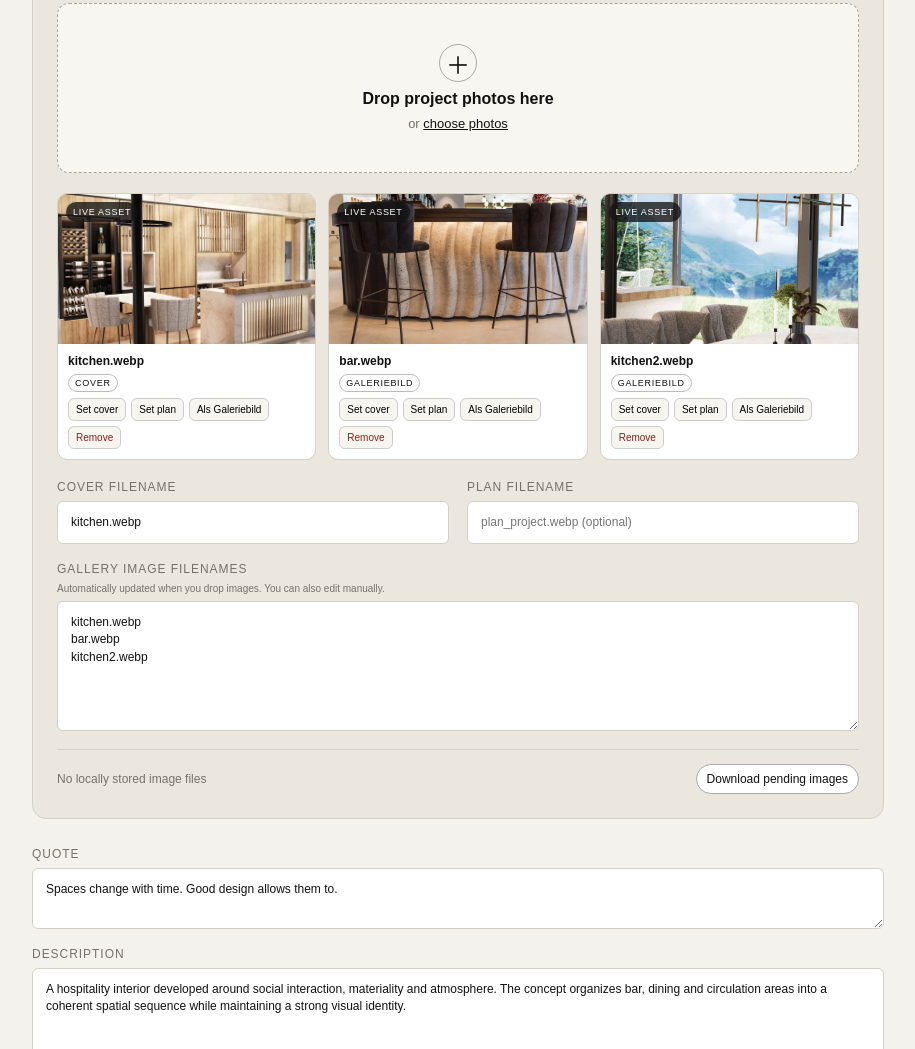
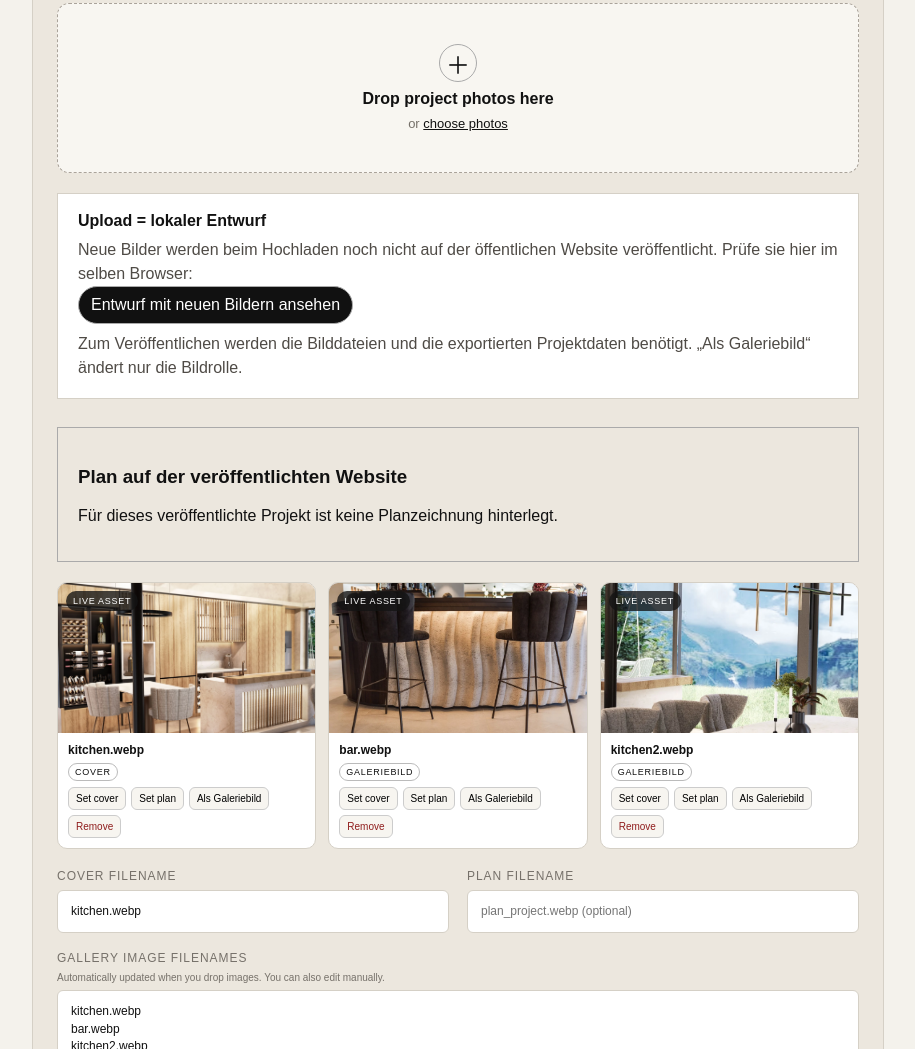
Before and after one commit to Dancelknight/ousia-design-site, a plain HTML site: page manage/index.html in a window 1280 px wide. Shown: the part 1146-2195 px from the top of the page, without its empty margins (332-1247 px from the left). Drawn offline with Linux system fonts and the light colour scheme.

Commit message:
Expose published project plans separately from drafts and clarify gallery preview versus publication

```diff
--- a/assets/manage.js
+++ b/assets/manage.js
@@ -145,18 +145,37 @@
     preview.href=prefix+encodeURIComponent(p.slug||'')+'&preview=1';
   }
   async function imageSrc(name){
-    const local=await dbGet(name);
+    const local=await dbGet(name).catch(()=>null);
     if(local?.blob){const u=URL.createObjectURL(local.blob);objectUrls.push(u);return {src:u,local:true};}
     return {src:'../assets/images/'+encodeURIComponent(name).replace(/%2F/g,'/'),local:false};
   }
+  function renderPublishedPlan(p){
+    const host=document.getElementById('published-plan');host.replaceChildren();
+    const live=originals[state.lang].find(x=>x.slug===p.slug);
+    const heading=document.createElement('h3');heading.textContent='Plan auf der veröffentlichten Website';host.append(heading);
+    const status=document.createElement('p');
+    status.textContent=!live?'Dieses Projekt ist unter dieser Kennung noch nicht veröffentlicht.':!live.plan?'Für dieses veröffentlichte Projekt ist keine Planzeichnung hinterlegt.':live.plan===p.plan?'Diese Planzeichnung ist auch im lokalen Entwurf ausgewählt.':'Dein lokaler Entwurf weicht vom veröffentlichten Plan ab.';
+    host.append(status);
+    const link=document.getElementById('media-local-preview');link.href=(state.lang==='de'?'../de/project/?p=':'../project/?p=')+encodeURIComponent(p.slug)+'&preview=1';
+    if(!live?.plan)return;
+    const img=document.createElement('img');img.src='/assets/images/'+encodeURIComponent(live.plan);img.alt='Veröffentlichte Planzeichnung – '+live.title;img.style.cssText='display:block;width:100%;max-width:500px;max-height:360px;object-fit:contain;background:#fff';
+    const filename=document.createElement('p');filename.textContent=live.plan;
+    const use=document.createElement('button');use.type='button';use.textContent='Veröffentlichten Plan in Entwurf übernehmen';use.onclick=()=>setMediaRole(live.plan,'plan');
+    img.onerror=()=>{status.textContent='Die veröffentlichte Plan-Datei ist nicht erreichbar: '+live.plan;};
+    host.append(img,filename,use);
+  }
+  let mediaGeneration=0;
   async function renderMedia(){
+    const generation=++mediaGeneration;
     objectUrls.forEach(URL.revokeObjectURL);objectUrls=[];
     const p=current();if(!p){mediaPreview.innerHTML='';return;}
+    renderPublishedPlan(p);
     const names=[...new Set([p.cover,...(p.images||[]),p.plan].filter(Boolean))];
     mediaPreview.innerHTML='';
     if(!names.length){mediaPreview.innerHTML='<div class="empty-media">No project photos yet. Drop the first images above.</div>';}
     for(const name of names){
       const {src,local}=await imageSrc(name);
+      if(generation!==mediaGeneration)return;
       const card=document.createElement('article');card.className='media-card';
       card.innerHTML=`<div class="media-thumb"><img src="${src}" alt=""><span class="asset-state ${local?'local':''}">${local?'local upload':'live asset'}</span></div><div class="media-card-body"><strong title="${name}">${name}</strong><div class="media-badges">${p.cover===name?'<span>Cover</span>':''}${p.plan===name?'<span>Plan</span>':''}${p.cover!==name&&p.plan!==name?'<span>Galeriebild</span>':''}</div><div class="media-actions"><button type="button" data-act="cover">Set cover</button><button type="button" data-act="plan">Set plan</button><button type="button" data-act="gallery">Als Galeriebild</button><button type="button" data-act="remove" class="danger-link">Remove</button></div></div>`;
       card.querySelector('[data-act="cover"]').onclick=()=>setMediaRole(name,'cover');
@@ -166,7 +185,7 @@
       card.querySelector('[data-act="remove"]').onclick=()=>removeMedia(name);
       mediaPreview.appendChild(card);
     }
-    const all=await dbAll();pendingCount.textContent=all.length?`${all.length} locally stored image file${all.length===1?'':'s'} ready for publishing`:'No locally stored image files';
+    const all=await dbAll().catch(()=>[]);if(generation!==mediaGeneration)return;pendingCount.textContent=all.length?`${all.length} locally stored image file${all.length===1?'':'s'} ready for publishing`:'No locally stored image files';
   }
   async function renderSiteMedia(){
     siteObjectUrls.forEach(URL.revokeObjectURL);siteObjectUrls=[];
--- a/manage/index.html
+++ b/manage/index.html
@@ -73,7 +73,7 @@
           <span>or <button type="button" class="inline-upload" id="choose-gallery">choose photos</button></span>
         </div>
 
-        <div id="media-preview" class="media-preview"></div>
+        <div class="manager-note"><strong>Upload = lokaler Entwurf</strong><p>Neue Bilder werden beim Hochladen noch nicht auf der öffentlichen Website veröffentlicht. Prüfe sie hier im selben Browser:</p><a id="media-local-preview" class="button" target="_blank" rel="noopener">Entwurf mit neuen Bildern ansehen</a><p>Zum Veröffentlichen werden die Bilddateien und die exportierten Projektdaten benötigt. „Als Galeriebild“ ändert nur die Bildrolle.</p></div><section id="published-plan" style="padding:20px;border:1px solid #aaa;margin:20px 0"></section><div id="media-preview" class="media-preview"></div>
 
         <div class="field-grid two media-fallbacks">
           <label>Cover filename<input name="cover" placeholder="cover.webp"></label>
@@ -94,4 +94,4 @@
     </div>
   </section>
 </main>
-<script src="../assets/projects-data.js"></script><script src="../assets/projects-data-de.js"></script><script src="../assets/site-settings.js?v=media-refresh2"></script><script src="../assets/manager-translation.js?v=1"></script><script src="../assets/manage.js?v=20261116-gallery"></script><script src="../assets/shop-data.js?v=20261104-collection"></script><script src="../assets/shop-core.js?v=media-refresh2"></script><script src="../assets/shop-manager.js?v=media-refresh2"></script></body></html>
+<script src="../assets/projects-data.js"></script><script src="../assets/projects-data-de.js"></script><script src="../assets/site-settings.js?v=media-refresh2"></script><script src="../assets/manager-translation.js?v=1"></script><script src="../assets/manage.js?v=20261116-live-plan"></script><script src="../assets/shop-data.js?v=20261104-collection"></script><script src="../assets/shop-core.js?v=media-refresh2"></script><script src="../assets/shop-manager.js?v=media-refresh2"></script></body></html>
```
